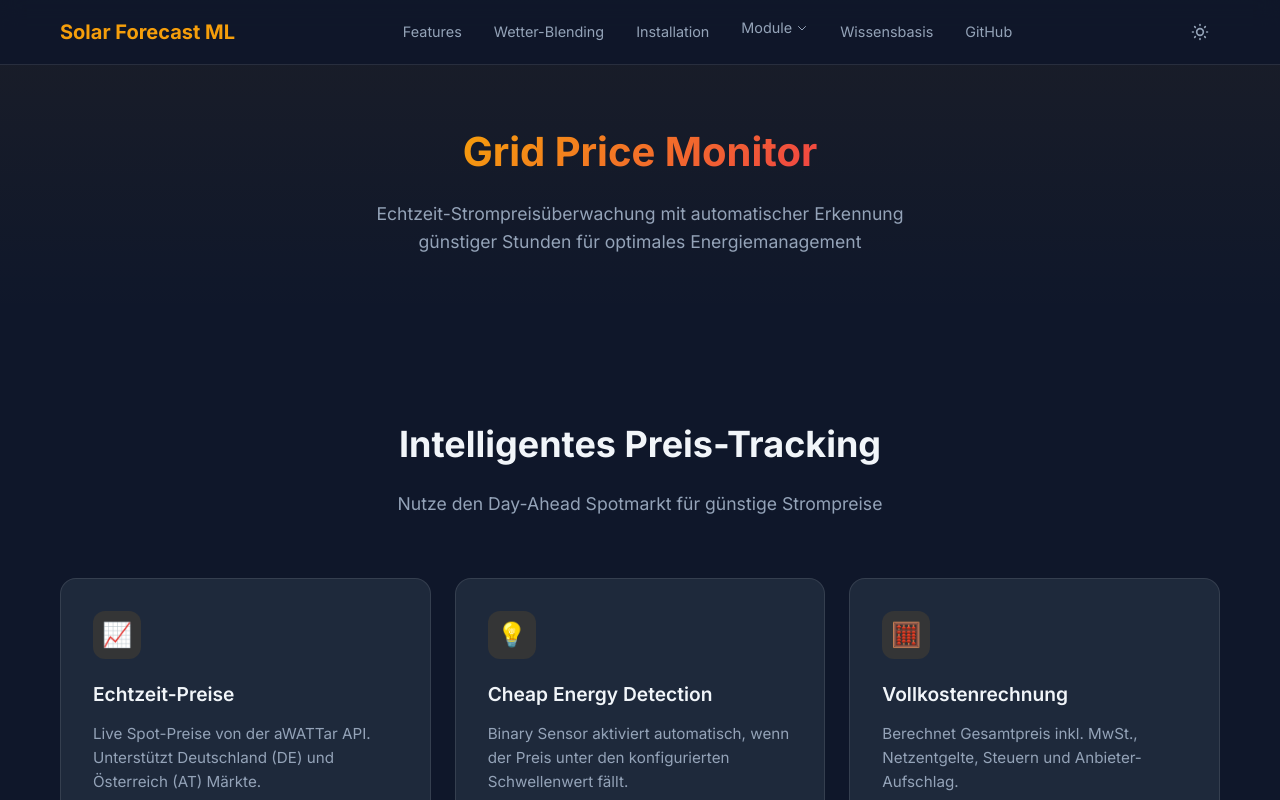
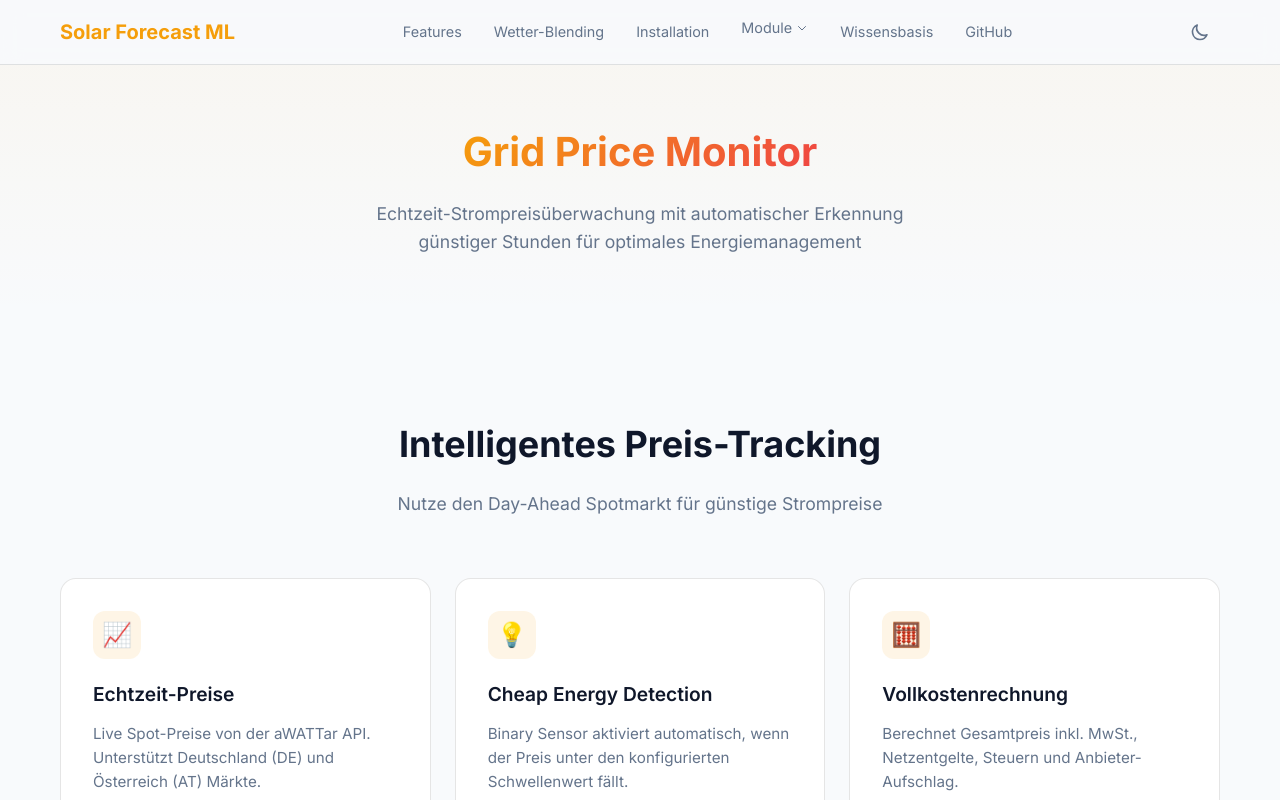
Before and after one commit to Zara-Toorox/zara-toorox.github.io, a plain HTML site: page grid-price-monitor.html in a window 1280 px wide. Both pictures are taken after a click on the button "Toggle theme". Shown: the top 800 px of the page. Drawn offline with Linux system fonts and the light colour scheme.

Commit message:
Theme Toggle als inline Script hinzugefügt

```diff
--- a/grid-price-monitor.html
+++ b/grid-price-monitor.html
@@ -521,5 +521,42 @@ Speicherort: /config/grid_price_monitor/
             </p>
         </div>
     </footer>
+
+    <script>
+    // Theme Toggle
+    (function() {
+        const THEME_KEY = 'sfml-theme';
+
+        function getTheme() {
+            return localStorage.getItem(THEME_KEY) ||
+                   (window.matchMedia('(prefers-color-scheme: light)').matches ? 'light' : 'dark');
+        }
+
+        function setTheme(theme) {
+            document.documentElement.setAttribute('data-theme', theme);
+            document.querySelectorAll('.theme-toggle').forEach(btn => {
+                const sun = btn.querySelector('.icon-sun');
+                const moon = btn.querySelector('.icon-moon');
+                if (sun) sun.style.display = theme === 'dark' ? 'block' : 'none';
+                if (moon) moon.style.display = theme === 'light' ? 'block' : 'none';
+            });
+        }
+
+        // Apply theme immediately
+        setTheme(getTheme());
+
+        // Toggle on click
+        document.addEventListener('DOMContentLoaded', function() {
+            document.querySelectorAll('.theme-toggle').forEach(btn => {
+                btn.addEventListener('click', function() {
+                    const current = document.documentElement.getAttribute('data-theme') || 'dark';
+                    const newTheme = current === 'dark' ? 'light' : 'dark';
+                    localStorage.setItem(THEME_KEY, newTheme);
+                    setTheme(newTheme);
+                });
+            });
+        });
+    })();
+    </script>
 </body>
 </html>
```
Also changed, not shown: index.html (+37 -0 lines), sfml-stats.html (+37 -0 lines), wissensbasis.html (+37 -0 lines).
